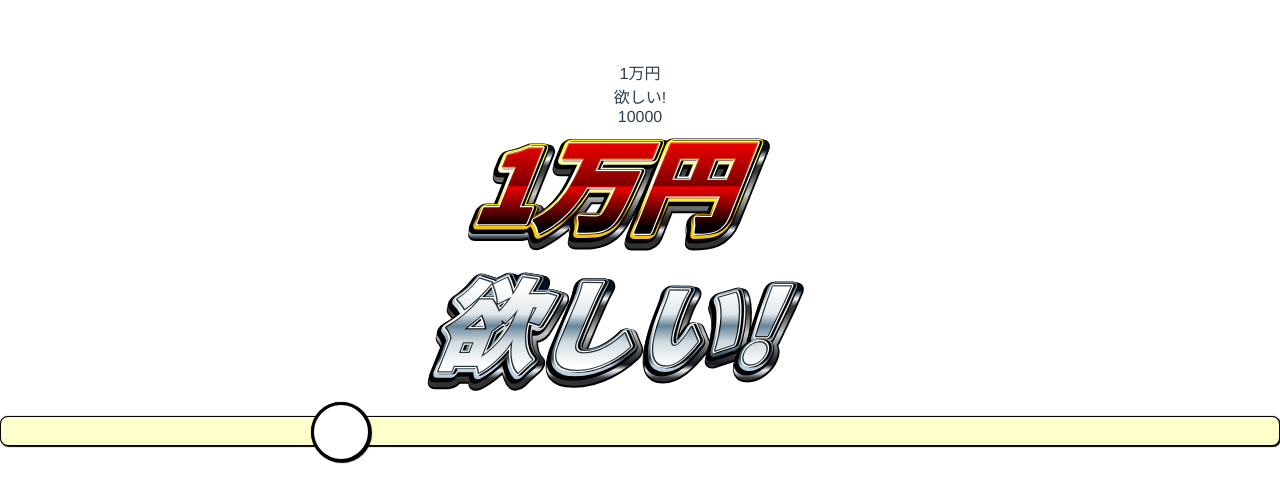
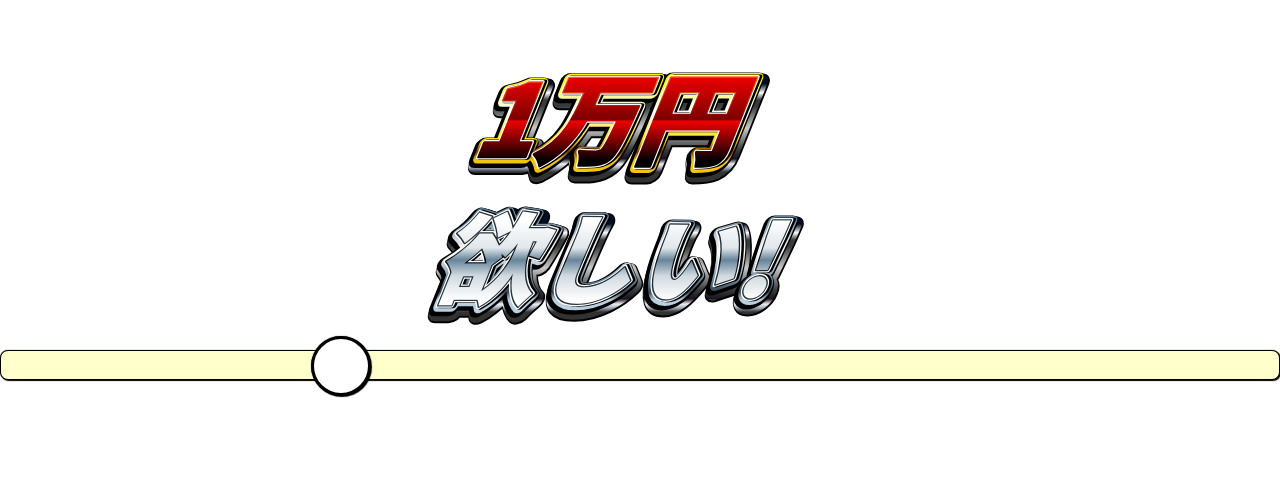
Before and after one commit to miyaoka/5000trillion-slider, a Vue app: page / in a window 1280 px wide. Shown: the top 502 px of the page. Built offline with nearby package versions, Linux system fonts and the light colour scheme.

Commit message:
Remove debug display

```diff
--- a/src/components/Main.vue
+++ b/src/components/Main.vue
@@ -1,20 +1,5 @@
 <template>
   <div id="app">
-    <div
-      @click="cycleCurrency"
-    >
-      {{price}}
-    </div>
-    <div
-      @click="cycleAction"
-    >
-      {{action}}
-    </div>
-    <div>
-      {{priceValue}}
-    </div>
-
-
     <div
       @click="cycleCurrency() + updateQuery()"
     >
```
